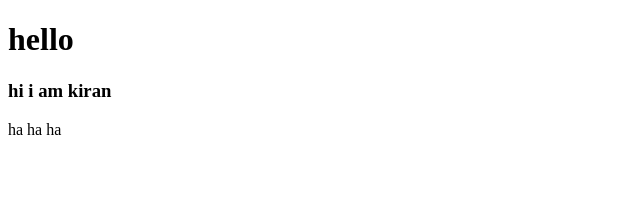
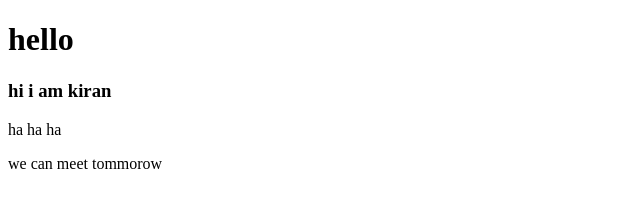
Before and after one commit to kirankumar2001/datewithgit-sample, a plain HTML site: page index.html in a window 1280 px wide. Shown: the whole page, without its empty margins (0-640 px from the left). Drawn offline with Linux system fonts and the light colour scheme.

Commit message:
positive answer added

```diff
--- a/index.html
+++ b/index.html
@@ -10,5 +10,6 @@
     <h1>hello</h1>
     <h3>hi i am kiran</h3>
     <p>ha ha ha</p>
+    <p>we can meet tommorow</p>
 </body>
 </html>
```
